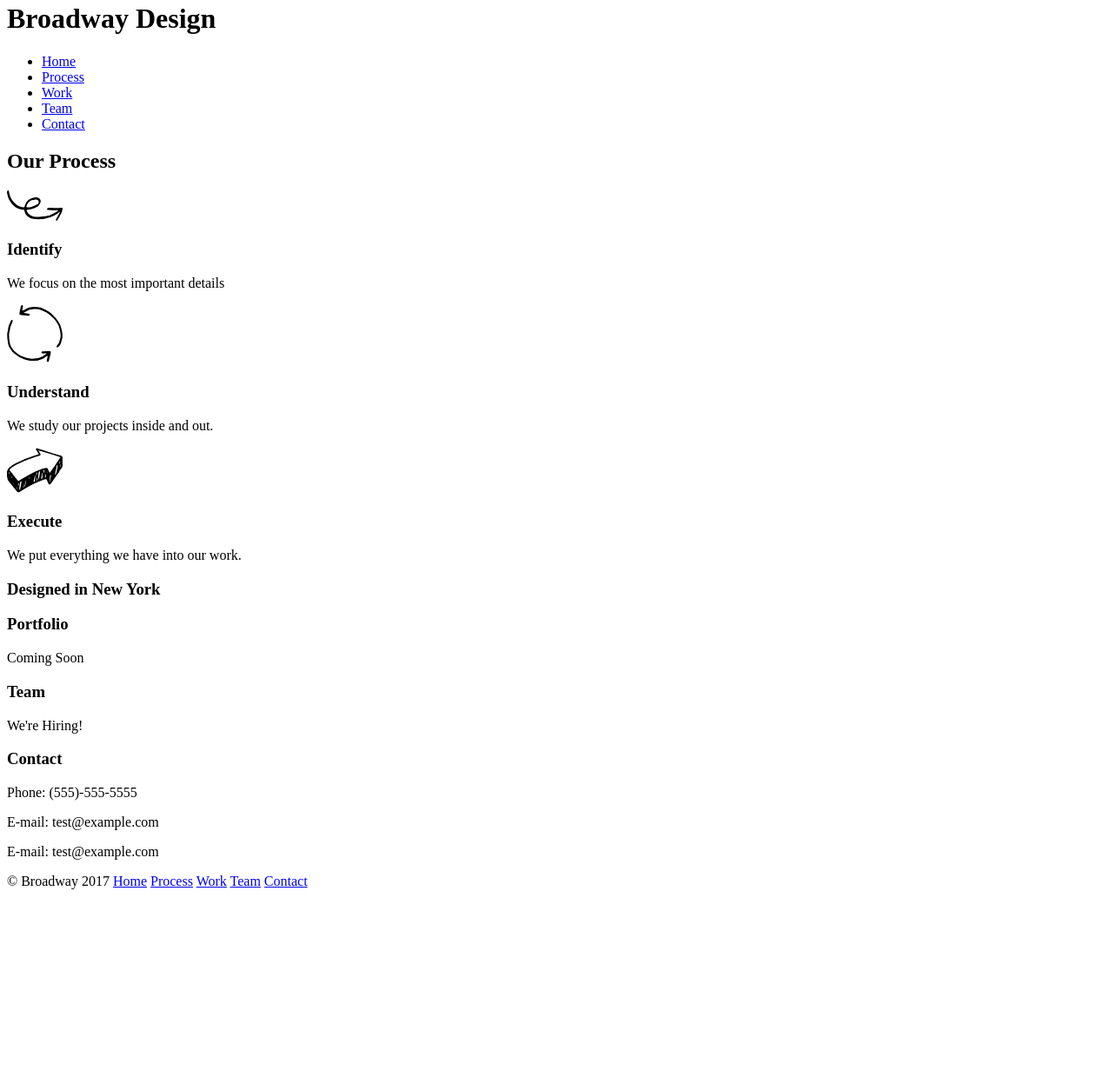
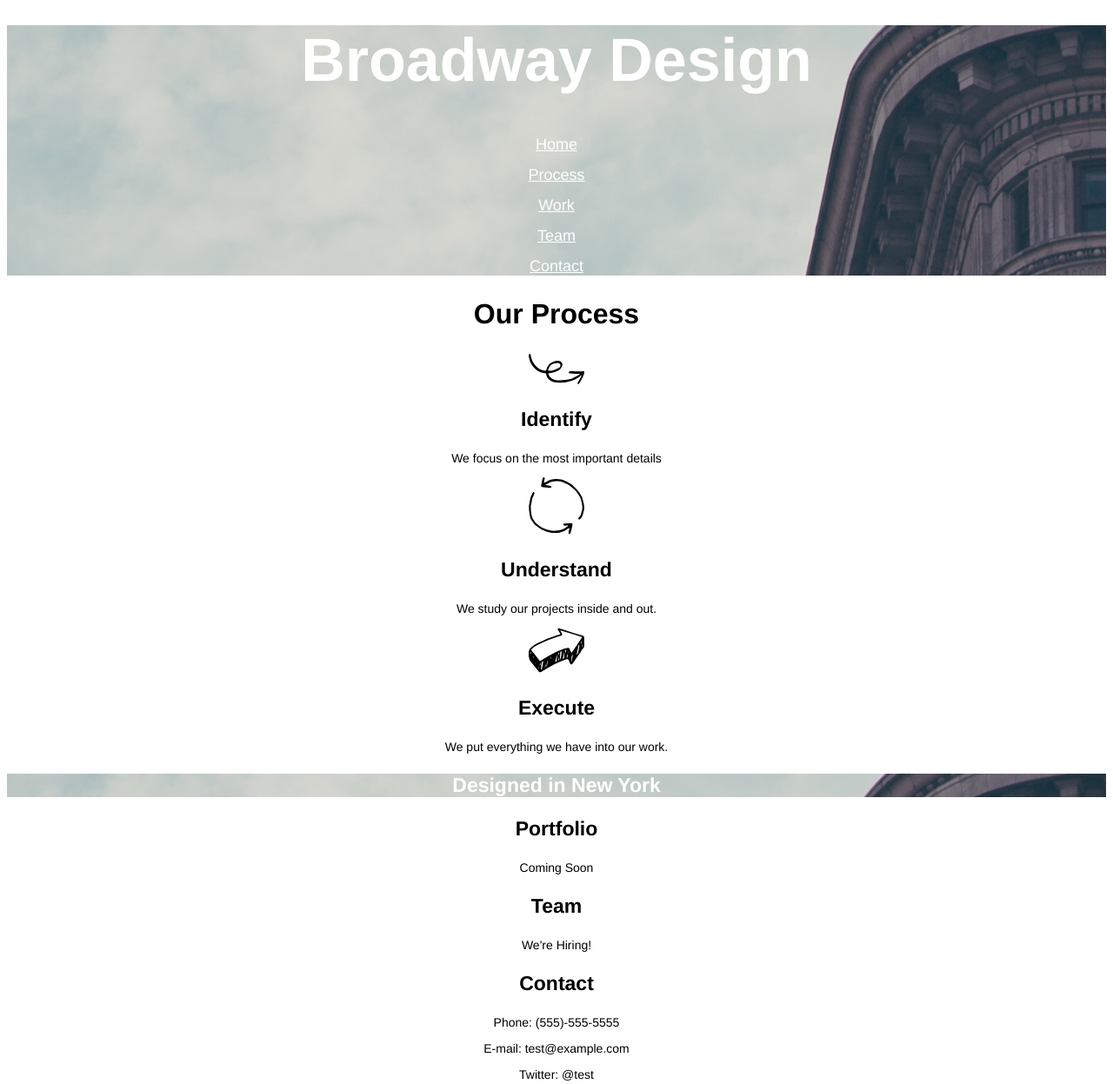
Before and after one commit to ChemistryMike/broadway, a plain HTML site: page index.html in a window 1280 px wide. Shown: the part 18-1265 px from the top of the page at 87% size. Before the commit the page ends 1057 px from the top, so only its background shows below. Drawn offline with Linux system fonts and the light colour scheme.

Commit message:
Final update to match redline.

```diff
--- a/index.html
+++ b/index.html
@@ -7,15 +7,13 @@
     <link rel="stylesheet" type="text/css" href="./resources/css/style.css" />
 </head>
 <body>
-   <h1>Broadway Design</h1>
-   <div id="home">
-       <ul>
-           <li><a href="#home">Home</a></li>
-           <li><a href="#process">Process</a></li>
-           <li><a href="#work">Work</a></li>
-           <li><a href="#team">Team</a></li>
-           <li><a href="#contact">Contact</a></li>
-       </ul>
+      <div id="home">
+        <h1>Broadway Design</h1>
+        <p><a href="#home">Home</a></p>
+        <p><a href="#process">Process</a></p>
+        <p><a href="#work">Work</a></p>
+        <p><a href="#team">Team</a></li></p>
+        <p><a href="#contact">Contact</a></p>
    </div>
    <div id="process">
        <h2>Our Process</h2>
@@ -28,7 +26,7 @@
        <img src="./resources/icons/execute.svg" />
        <h3>Execute</h3>
        <p>We put everything we have into our work.</p>
-       <h3>Designed in New York</h3>
+       <h3 id="border">Designed in New York</h3>
     </div>
     <div id="work">
         <h3>Portfolio</h3>
@@ -42,9 +40,9 @@
         <h3>Contact</h3>
         <p>Phone: (555)-555-5555</p>
         <p>E-mail: test@example.com</p>
-        <p>E-mail: test@example.com</p>
+        <p>Twitter: @test</p>
     </div>
-    <div>
+    <div id="footnav">
         <p>&copy; Broadway 2017
             <a href="#home">Home</a>
             <a href="#process">Process</a>
--- a/resources/css/style.css
+++ b/resources/css/style.css
@@ -0,0 +1,45 @@
+body {
+    font-family: Helvetica;
+    text-align: center;
+}
+
+#home {
+    background-image: url(./../images/the-flatiron-building.png);
+    color: white;
+}
+
+#footnav {
+    color: white;
+    background-color: dimgray;
+    font-size: 11px;
+    text-align: left;
+}
+
+a {
+    font-size: 18px;
+    color: white;
+}
+
+h1 {
+    font-size: 70px;
+    font-weight: bold;
+}
+
+h2 {
+    font-size: 32px;
+    font-weight: bold;
+}
+
+h3 {
+    font-size: 23px;
+    font-weight: bold;
+}
+
+#border {
+    color: white;
+    background-image: url(./../images/the-flatiron-building.png);
+}
+
+p {
+    font-size: 14px;
+}
```
